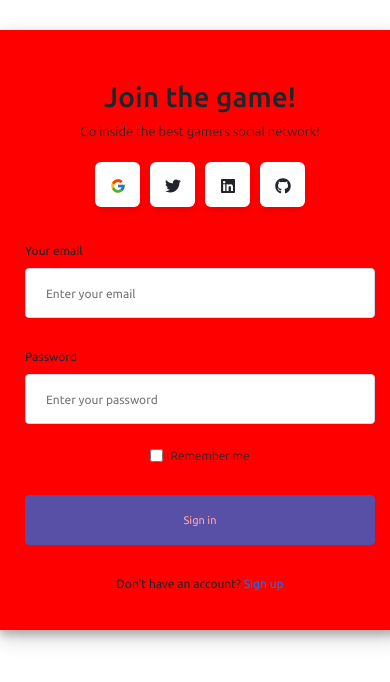
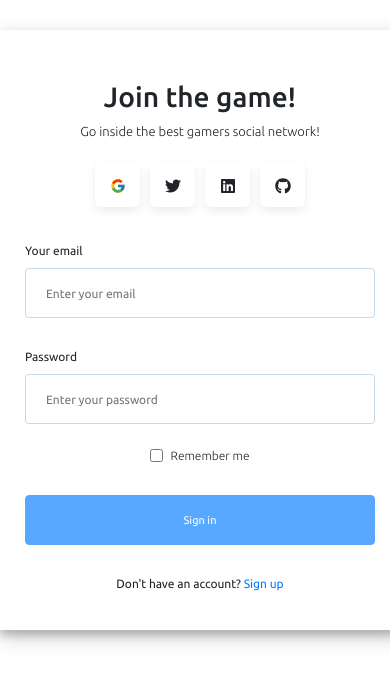
Before and after one commit to Mezebu/gamers, a React (Create React App) app: page / in a window 390 px wide. Shown: the top 682 px of the page. Built offline with nearby package versions, Linux system fonts and the light colour scheme.

Commit message:
Update App.css

```diff
--- a/src/App.css
+++ b/src/App.css
@@ -348,7 +348,6 @@ input:focus {
 @media (max-width: 480px) {
   .login-page {
     width: 400px;
-    background: red;
   }
   .login-page-left {
     display: none;
```
